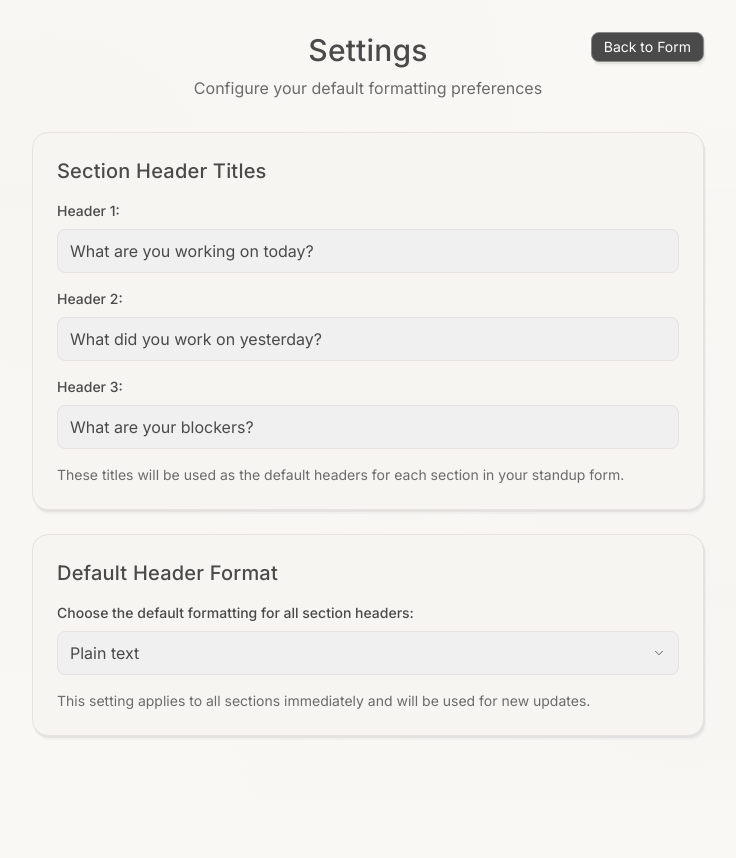
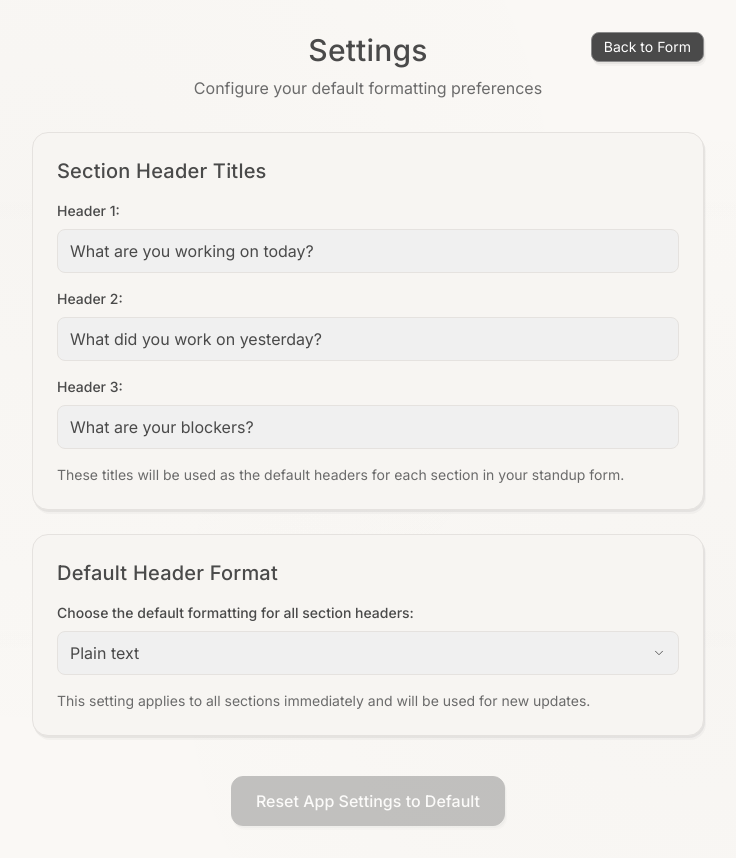
Before and after one commit to jarrensj/gmatcha, a Next.js app: page / in a window 1280 px wide. Both pictures are taken after a click on the button "Settings". Shown: the whole page, without its empty margins (272-1008 px from the left). Before the commit the page ends 800 px from the top, so only its background shows below. Built offline with nearby package versions, Linux system fonts and the light colour scheme.

Commit message:
feat: add a full App Reset button in the Settings page

```diff
--- a/components/Settings.tsx
+++ b/components/Settings.tsx
@@ -7,6 +7,12 @@ interface SettingsProps {
   onHeader2Change: (header: string) => void;
   header3: string;
   onHeader3Change: (header: string) => void;
+  showSection1: boolean;
+  onShowSection1Change: (show: boolean) => void;
+  showSection2: boolean;
+  onShowSection2Change: (show: boolean) => void;
+  showSection3: boolean;
+  onShowSection3Change: (show: boolean) => void;
   onBackToForm: () => void;
 }
 
@@ -19,8 +25,33 @@ export default function Settings({
   onHeader2Change,
   header3,
   onHeader3Change,
+  showSection1,
+  onShowSection1Change,
+  showSection2,
+  onShowSection2Change,
+  showSection3,
+  onShowSection3Change,
   onBackToForm
 }: SettingsProps) {
+
+  const resetHeaders = () => {
+    onHeader1Change('What are you working on today?');
+    onHeader2Change('What did you work on yesterday?');
+    onHeader3Change('What are your blockers?');
+    onDefaultHeaderFormatChange('none');
+    // Also restore all hidden sections
+    onShowSection1Change(true);
+    onShowSection2Change(true);
+    onShowSection3Change(true);
+  };
+
+  // Check if current values differ from defaults
+  const hasChanges =
+    header1 !== 'What are you working on today?' ||
+    header2 !== 'What did you work on yesterday?' ||
+    header3 !== 'What are your blockers?' ||
+    defaultHeaderFormat !== 'none' ||
+    !showSection1 || !showSection2 || !showSection3;
   return (
     <div className="max-w-2xl mx-auto">
       <div className="relative text-center mb-6 sm:mb-8">
@@ -137,6 +168,25 @@ export default function Settings({
             This setting applies to all sections immediately and will be used for new updates.
           </p>
         </div>
+
+        <div className="flex justify-center pt-4">
+          <button
+            onClick={resetHeaders}
+            disabled={!hasChanges}
+            className={`sketch-shadow soft-focus font-medium py-3 px-6 rounded-xl transition-all duration-300 text-base ${
+              hasChanges
+                ? 'hover:scale-105 cursor-pointer'
+                : 'cursor-not-allowed opacity-50'
+            }`}
+            style={{
+              backgroundColor: hasChanges ? 'var(--accent-secondary)' : 'var(--medium-gray)',
+              color: 'white',
+              border: `1px solid ${hasChanges ? 'var(--accent-secondary)' : 'var(--medium-gray)'}`
+            }}
+          >
+            Reset App Settings to Default
+          </button>
+        </div>
       </div>
     </div>
   );
```
